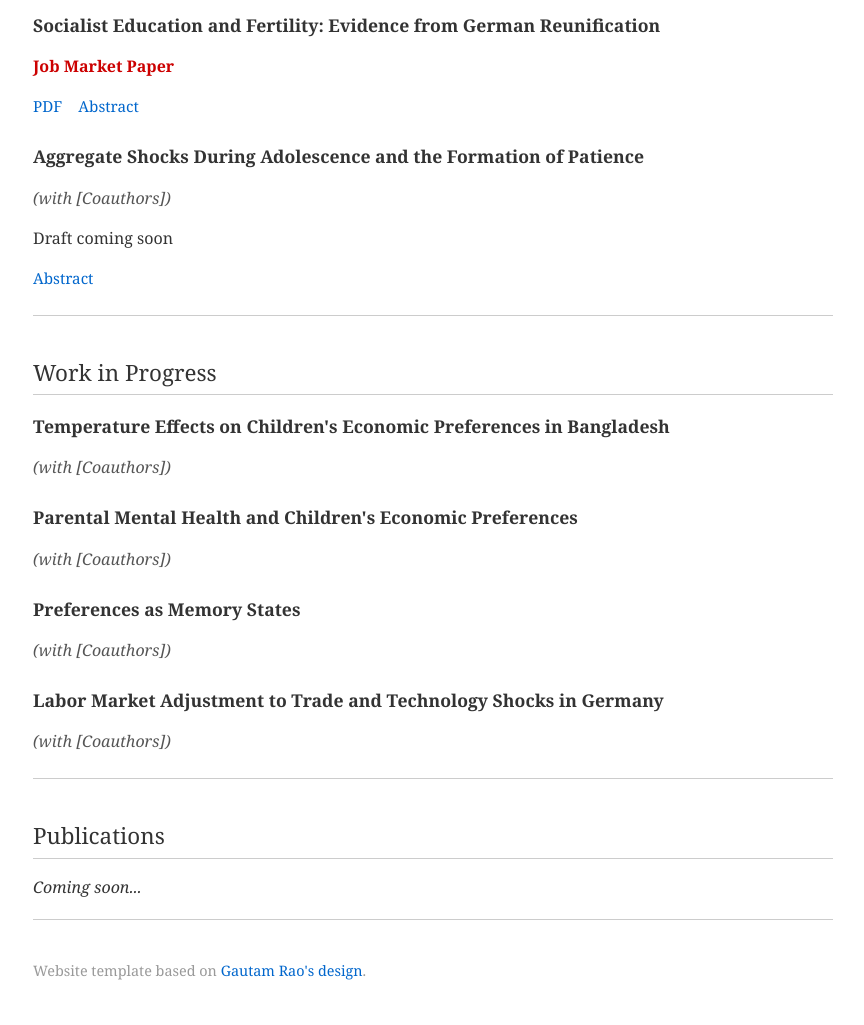
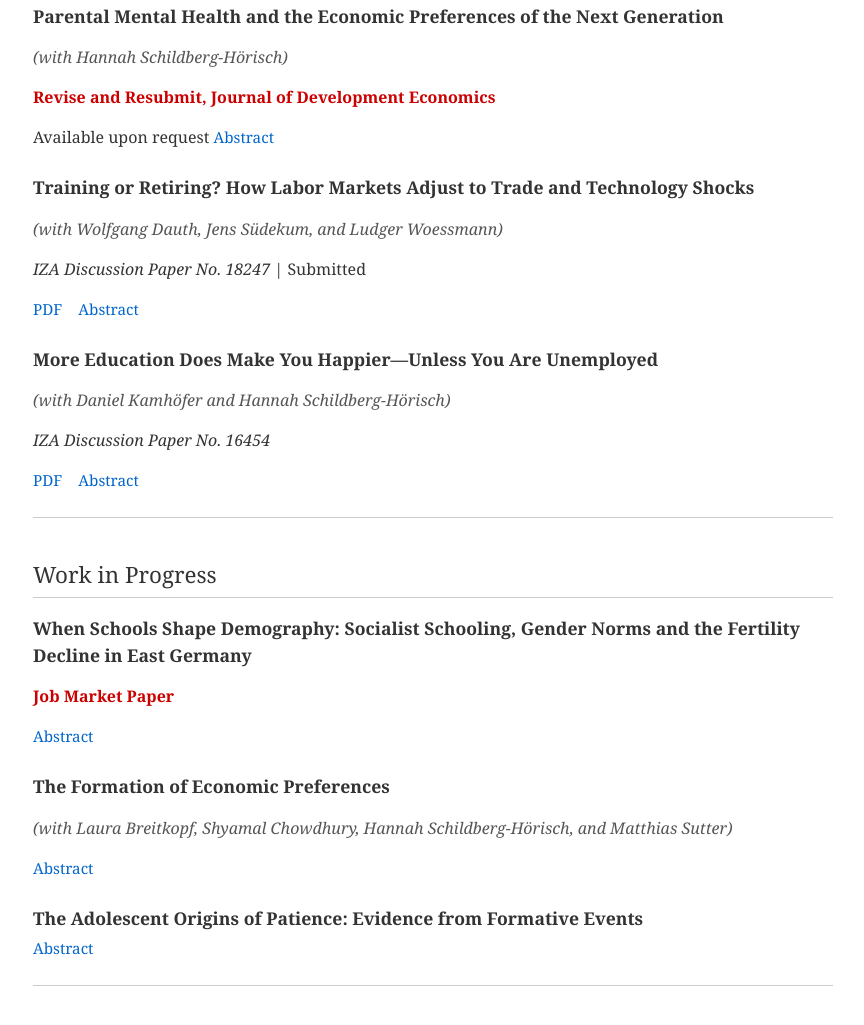
Before and after one commit to A-Bertermann/A-Bertermann.github.io, a plain HTML site: page index.html in a window 1280 px wide. Shown: the part 921-1946 px from the top of the page, without its empty margins (207-1071 px from the left). Drawn offline with Linux system fonts and the light colour scheme.

Commit message:
Revise index.html with updated content and structure
Updated title and added detailed descriptions of research interests and papers.

```diff
--- a/index.html
+++ b/index.html
@@ -3,7 +3,7 @@
 <head>
     <meta charset="UTF-8">
     <meta name="viewport" content="width=device-width, initial-scale=1.0">
-    <title>Alexander Bertermann</title>
+    <title>Alexander Bertermann | Economist</title>
     <style>
         body {
             font-family: Georgia, 'Times New Roman', serif;
@@ -115,7 +115,7 @@
             margin-top: 5px;
         }
 
-        .links a {
+        .links a, .links button {
             margin-right: 12px;
             font-size: 0.95em;
         }
@@ -133,8 +133,28 @@
             display: block;
         }
 
+        .toggle-abstract {
+            background: none;
+            border: none;
+            color: #0066cc;
+            cursor: pointer;
+            font-size: 0.95em;
+            font-family: Georgia, 'Times New Roman', serif;
+            padding: 0;
+        }
+
+        .toggle-abstract:hover {
+            text-decoration: underline;
+        }
+
         .cv-link {
             font-weight: bold;
+        }
+
+        .fields {
+            color: #555;
+            font-size: 0.95em;
+            margin-top: 5px;
         }
 
         @media (max-width: 600px) {
@@ -155,7 +175,8 @@
     <div class="header">
         <div class="header-text">
             <h1>Alexander Bertermann</h1>
-            <p class="subtitle">Economist</p>
+            <p class="subtitle">Junior Economist and Ph.D. Candidate<br>ifo Institute & LMU Munich</p>
+            <p class="fields">Primary Fields: Economics of Education, Behavioral Economics, Family Economics & Health Economics</p>
         </div>
         <img src="profile.jpg" alt="Alexander Bertermann" class="profile-img">
     </div>
@@ -167,19 +188,18 @@
         <a href="#contact">Contact</a>
         <a href="#working-papers">Working Papers</a>
         <a href="#work-in-progress">Work in Progress</a>
-        <a href="#publications">Publications</a>
     </nav>
 
     <!-- BIO -->
     <h2 id="bio">Bio</h2>
 
-    <p>I am an economist with research interests in demographic economics, development economics, and preference formation. My work uses quasi-experimental methods to study how institutions and economic shocks shape individual outcomes.</p>
+    <p>I am a Junior Economist and Ph.D. Candidate at the <a href="https://www.ifo.de/en/research/ifo-center-economics-education">ifo Center for the Economics of Education</a>, supervised by <a href="https://www.ifo.de/woessmann-l">Ludger Woessmann</a>.</p>
 
-    <p>My primary research examines how socialist education in East Germany affected fertility outcomes after reunification. Using German reunification and school entry cutoffs as natural experiments, I show that additional years of socialist education affected completed fertility through the transmission of gender-egalitarian norms.</p>
+    <p>My research focuses on the economics of education, behavioral economics, family economics, and health economics. I study how educational institutions shape preferences and long-term outcomes, how labor markets adjust to economic shocks, and how parental characteristics influence children's development.</p>
 
-    <p>I work extensively with German administrative datasets (SOEP, NEPS, German Microcensus) and employ difference-in-differences, regression discontinuity designs, and other quasi-experimental identification strategies.</p>
+    <p>I hold a Master's degree in Economics from Heinrich-Heine University Düsseldorf, where I received the prize for best master's thesis from IHK Düsseldorf.</p>
 
-    <p><a href="pdf/CV.pdf" class="cv-link">Curriculum Vitae</a> (PDF)</p>
+    <p><a href="pdf/CV.pdf" class="cv-link">Curriculum Vitae</a> (PDF, Updated December 2025)</p>
 
     <hr>
 
@@ -187,9 +207,8 @@
     <h2 id="contact">Contact</h2>
 
     <p>
-        <strong>Email:</strong> <a href="mailto:your.email@university.edu">your.email@university.edu</a><br>
-        <strong>Office:</strong> [Your Office]<br>
-        <strong>Institution:</strong> [Your University]
+        <strong>Email:</strong> <a href="mailto:bertermann@ifo.de">bertermann@ifo.de</a><br>
+        <strong>Address:</strong> ifo Institute, Poschingerstr. 5, 81679 Munich, Germany
     </p>
 
     <hr>
@@ -199,29 +218,46 @@
 
     <div class="paper">
         <h3 class="paper-title">
-            <a href="pdf/socialist_education_fertility.pdf">Socialist Education and Fertility: Evidence from German Reunification</a>
+            <a href="#">Parental Mental Health and the Economic Preferences of the Next Generation</a>
         </h3>
-        <p><span class="note">Job Market Paper</span></p>
+        <p class="coauthors">(with Hannah Schildberg-Hörisch)</p>
+        <p><span class="note">Revise and Resubmit, Journal of Development Economics</span></p>
         <div class="links">
-            <a href="pdf/socialist_education_fertility.pdf">PDF</a>
-            <a href="javascript:void(0)" onclick="toggleAbstract('abs1')">Abstract</a>
+            <span>Available upon request</span>
+            <button class="toggle-abstract" onclick="toggleAbstract('abs1')">Abstract</button>
         </div>
         <div class="abstract" id="abs1">
-            This paper examines how socialist education in East Germany affected fertility outcomes after reunification. Using German reunification and school entry cutoffs as natural experiments, I show that additional years of socialist education reduced completed fertility. The mechanism operates through the transmission of gender-egalitarian norms: women exposed to more socialist education hold more egalitarian attitudes and are more likely to participate in the labor market, which in turn affects fertility decisions.
+            This paper provides the first evidence that children's economic preferences vary systematically with parental mental health. Using experimentally elicited measures of economic preferences from more than 4,500 children in Bangladesh, we document that children with parents who are affected by mental illness are less prosocial but more patient than their peers with mentally healthy parents. Attitudes toward risk remain unchanged. We discuss potential pathways through which parental mental health may influence the formation of children's preferences, documenting that children with mentally ill parents assume greater responsibilities within the family, experience less parental involvement, and are exposed to a more adverse home environment.
         </div>
     </div>
 
     <div class="paper">
         <h3 class="paper-title">
-            <a href="#">Aggregate Shocks During Adolescence and the Formation of Patience</a>
+            <a href="https://docs.iza.org/dp18247.pdf">Training or Retiring? How Labor Markets Adjust to Trade and Technology Shocks</a>
         </h3>
-        <p class="coauthors">(with [Coauthors])</p>
-        <p>Draft coming soon</p>
+        <p class="coauthors">(with Wolfgang Dauth, Jens Südekum, and Ludger Woessmann)</p>
+        <p><span class="journal">IZA Discussion Paper No. 18247</span> | Submitted</p>
         <div class="links">
-            <a href="javascript:void(0)" onclick="toggleAbstract('abs2')">Abstract</a>
+            <a href="https://docs.iza.org/dp18247.pdf">PDF</a>
+            <button class="toggle-abstract" onclick="toggleAbstract('abs2')">Abstract</button>
         </div>
         <div class="abstract" id="abs2">
-            How do economic shocks during childhood and adolescence affect the formation of time preferences? Using cross-country data from 76 countries and 80,000 individuals, we examine how exposure to natural disasters, hyperinflation, and sovereign defaults during critical developmental windows affects long-term patience. We find that individuals who experienced major economic disruptions during adolescence exhibit systematically different time preferences in adulthood, with implications for savings behavior and human capital investment.
+            How do firms and workers adjust to trade and technology shocks? We analyze two mechanisms that have received little attention: training that upgrades skills and early retirement that shifts adjustment costs to public pension systems. We combine novel data on training participation and early retirement in German local labor markets with established measures of exposure to trade competition and robot adoption. Results indicate that negative trade shocks reduce training — particularly in manufacturing — while robot exposure increases training — particularly in indirectly affected services. Both shocks raise early retirement among manufacturing workers. Structural change thus induces both productivity-enhancing and productivity-reducing responses, challenging simple narratives of labor market adaptation and highlighting the scope for policy to promote adjustment mechanisms conducive to aggregate productivity.
+        </div>
+    </div>
+
+    <div class="paper">
+        <h3 class="paper-title">
+            <a href="https://docs.iza.org/dp16454.pdf">More Education Does Make You Happier—Unless You Are Unemployed</a>
+        </h3>
+        <p class="coauthors">(with Daniel Kamhöfer and Hannah Schildberg-Hörisch)</p>
+        <p><span class="journal">IZA Discussion Paper No. 16454</span></p>
+        <div class="links">
+            <a href="https://docs.iza.org/dp16454.pdf">PDF</a>
+            <button class="toggle-abstract" onclick="toggleAbstract('abs3')">Abstract</button>
+        </div>
+        <div class="abstract" id="abs3">
+            This paper investigates the causal effect of education on life satisfaction, exploring effect heterogeneity along employment status. We use exogenous variation in compulsory schooling requirements and the build-up of new, academically more demanding schools, shifting educational attainment along the entire distribution of schooling. Leveraging plant closures and longitudinal information, we also address the endogeneity of employment status. We find a positive effect of education on life satisfaction for employed individuals, but a negative one for those without a job. We propose an aspiration-augmented utility function as a unifying explanation for the asymmetric effect of education on life satisfaction.
         </div>
     </div>
 
@@ -231,57 +267,39 @@
     <h2 id="work-in-progress">Work in Progress</h2>
 
     <div class="paper">
-        <h3 class="paper-title">Temperature Effects on Children's Economic Preferences in Bangladesh</h3>
-        <p class="coauthors">(with [Coauthors])</p>
+        <h3 class="paper-title">When Schools Shape Demography: Socialist Schooling, Gender Norms and the Fertility Decline in East Germany</h3>
+        <p><span class="note">Job Market Paper</span></p>
+        <div class="links">
+            <button class="toggle-abstract" onclick="toggleAbstract('abs4')">Abstract</button>
+        </div>
+        <div class="abstract" id="abs4">
+            Progressive gender norms that conflict with traditional institutions are increasingly hypothesized as a key driver of declining fertility rates. This paper examines the long-run demographic effects of socialist schooling in the former German Democratic Republic, where advancing gender equality was a core educational objective. Leveraging school entry cutoffs in a difference-in-differences framework, I compare adjacent cohorts exposed to different durations of socialist instruction before reunification abruptly replaced it with more gender-traditional content amid rapid institutional transformation. I find that an additional year of exposure significantly reduces both actual fertility and desired family size. Consistent with a norm transmission mechanism, treated individuals express more egalitarian gender attitudes, and treated women exhibit higher labor force participation. Fertility effects are weaker in regions where childcare remained more accessible after reunification, suggesting that supportive institutions can buffer the influence of gender egalitarian norms on fertility choices.
+        </div>
     </div>
 
     <div class="paper">
-        <h3 class="paper-title">Parental Mental Health and Children's Economic Preferences</h3>
-        <p class="coauthors">(with [Coauthors])</p>
+        <h3 class="paper-title">The Formation of Economic Preferences</h3>
+        <p class="coauthors">(with Laura Breitkopf, Shyamal Chowdhury, Hannah Schildberg-Hörisch, and Matthias Sutter)</p>
+        <div class="links">
+            <button class="toggle-abstract" onclick="toggleAbstract('abs5')">Abstract</button>
+        </div>
+        <div class="abstract" id="abs5">
+            We use unique panel data on economic preferences of children and adolescents from 3,800 households in rural Bangladesh to comprehensively study preference formation before onset of adulthood. Previous evidence on the formation of children's preferences is mainly based on cross-sectional data which makes it difficult to study dynamic, within-individual development over time. With our panel, we provide comprehensive empirical evidence on the sources of heterogeneity in dynamic preference trajectories, building on the Cunha and Heckman-model of skill formation. We provide first evidence on self-productivity and cross-fertilization of preferences, and study the role of family members and of parental investments and exogenous shocks.
+        </div>
     </div>
 
     <div class="paper">
-        <h3 class="paper-title">Preferences as Memory States</h3>
-        <p class="coauthors">(with [Coauthors])</p>
-    </div>
-
-    <div class="paper">
-        <h3 class="paper-title">Labor Market Adjustment to Trade and Technology Shocks in Germany</h3>
-        <p class="coauthors">(with [Coauthors])</p>
+        <h3 class="paper-title">The Adolescent Origins of Patience: Evidence from Formative Events</h3>
+        <div class="links">
+            <button class="toggle-abstract" onclick="toggleAbstract('abs6')">Abstract</button>
+        </div>
+        <div class="abstract" id="abs6">
+            This paper identifies adolescence as a formative period in the development of time preferences. Using data from 80,000 individuals in 76 countries, I exploit within-country, cross-cohort variation in exposure to natural and man-made disasters. Instability experienced between ages 13 and 17 persistently lowers adult patience, while instability shocks before or after this window have minimal effects. Evidence from German panel and migrant data indicate that shocks operate through psychological rather than material channels, reducing perceived future stability. The findings highlight adolescence as a critical window for shaping time preferences and suggest high returns to stability during this stage of development.
+        </div>
     </div>
 
     <hr>
 
-    <!-- PUBLICATIONS -->
-    <h2 id="publications">Publications</h2>
-
-    <p><em>Coming soon...</em></p>
-
-    <!--
-    Template for publications:
-
-    <div class="paper">
-        <h3 class="paper-title">
-            <a href="pdf/paper.pdf">Paper Title</a>
-        </h3>
-        <p class="coauthors">(with Coauthor A and Coauthor B)</p>
-        <p class="journal">American Economic Review, March 2025</p>
-        <div class="links">
-            <a href="pdf/paper.pdf">PDF</a>
-            <a href="pdf/appendix.pdf">Online Appendix</a>
-            <a href="javascript:void(0)" onclick="toggleAbstract('abs_pub1')">Abstract</a>
-        </div>
-        <div class="abstract" id="abs_pub1">
-            Abstract text here.
-        </div>
-    </div>
-    -->
-
-    <hr>
-
-    <p style="color: #999; font-size: 0.9em; margin-top: 40px;">
-        Website template based on <a href="https://github.com/gautamrao/gautamrao.github.io">Gautam Rao's design</a>.
-    </p>
 
     <script>
         function toggleAbstract(id) {
```
